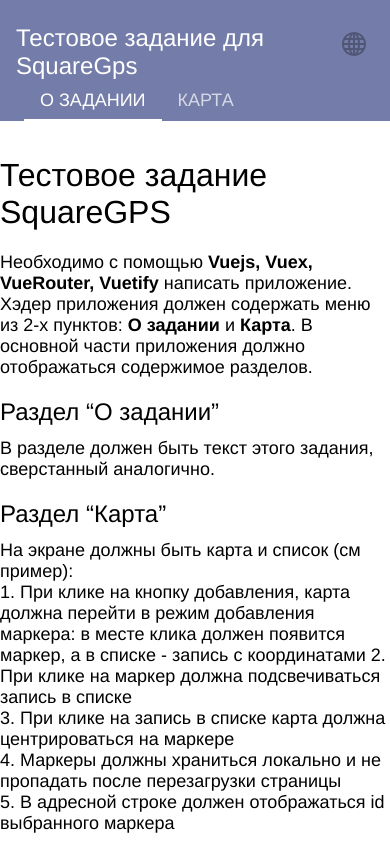
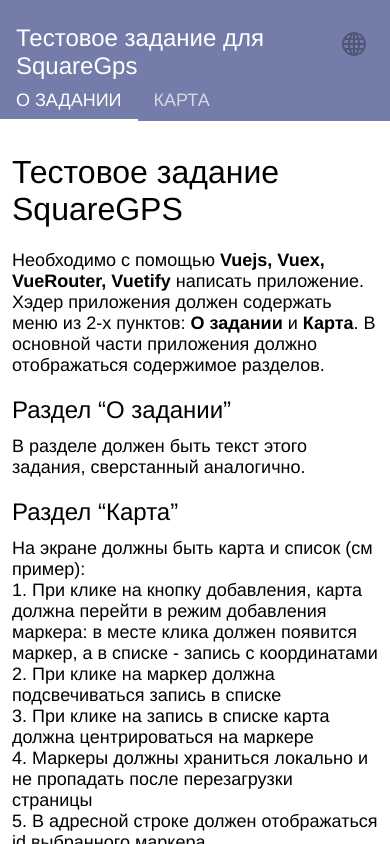
Before and after one commit to IldarDavletyarov/test-gps, a Vue app: page / in a window 390 px wide. Shown: the top 844 px of the page. Built offline with nearby package versions, Linux system fonts and the light colour scheme.

Commit message:
Add mobile styles

```diff
--- a/src/components/HelloWorld.vue
+++ /dev/null
@@ -1,60 +0,0 @@
-<template>
-  <div class="hello">
-    <h1>{{ msg }}</h1>
-    <p>
-      For a guide and recipes on how to configure / customize this project,<br>
-      check out the
-      <a href="https://cli.vuejs.org" target="_blank" rel="noopener">vue-cli documentation</a>.
-    </p>
-    <h3>Installed CLI Plugins</h3>
-    <ul>
-      <li><a href="https://github.com/vuejs/vue-cli/tree/dev/packages/%40vue/cli-plugin-babel" target="_blank" rel="noopener">babel</a></li>
-      <li><a href="https://github.com/vuejs/vue-cli/tree/dev/packages/%40vue/cli-plugin-router" target="_blank" rel="noopener">router</a></li>
-      <li><a href="https://github.com/vuejs/vue-cli/tree/dev/packages/%40vue/cli-plugin-vuex" target="_blank" rel="noopener">vuex</a></li>
-      <li><a href="https://github.com/vuejs/vue-cli/tree/dev/packages/%40vue/cli-plugin-eslint" target="_blank" rel="noopener">eslint</a></li>
-      <li><a href="https://github.com/vuejs/vue-cli/tree/dev/packages/%40vue/cli-plugin-unit-jest" target="_blank" rel="noopener">unit-jest</a></li>
-    </ul>
-    <h3>Essential Links</h3>
-    <ul>
-      <li><a href="https://vuejs.org" target="_blank" rel="noopener">Core Docs</a></li>
-      <li><a href="https://forum.vuejs.org" target="_blank" rel="noopener">Forum</a></li>
-      <li><a href="https://chat.vuejs.org" target="_blank" rel="noopener">Community Chat</a></li>
-      <li><a href="https://twitter.com/vuejs" target="_blank" rel="noopener">Twitter</a></li>
-      <li><a href="https://news.vuejs.org" target="_blank" rel="noopener">News</a></li>
-    </ul>
-    <h3>Ecosystem</h3>
-    <ul>
-      <li><a href="https://router.vuejs.org" target="_blank" rel="noopener">vue-router</a></li>
-      <li><a href="https://vuex.vuejs.org" target="_blank" rel="noopener">vuex</a></li>
-      <li><a href="https://github.com/vuejs/vue-devtools#vue-devtools" target="_blank" rel="noopener">vue-devtools</a></li>
-      <li><a href="https://vue-loader.vuejs.org" target="_blank" rel="noopener">vue-loader</a></li>
-      <li><a href="https://github.com/vuejs/awesome-vue" target="_blank" rel="noopener">awesome-vue</a></li>
-    </ul>
-  </div>
-</template>
-
-<script>
-export default {
-  name: 'HelloWorld',
-  props: {
-    msg: String
-  }
-}
-</script>
-
-<!-- Add "scoped" attribute to limit CSS to this component only -->
-<style scoped lang="stylus">
-h3
-  margin 40px 0 0
-
-ul
-  list-style-type none
-  padding 0
-
-li
-  display inline-block
-  margin 0 10px
-
-a
-  color #42b983
-</style>
--- a/src/components/header.vue
+++ b/src/components/header.vue
@@ -45,6 +45,8 @@
   .navs
     display flex
     margin-left 24px
+    @media screen and (max-width: 640px)
+      margin-left 0
     .nav
       display block
       text-decoration none
--- a/src/main.js
+++ b/src/main.js
@@ -11,11 +11,9 @@
 Vue.use(VueI18n);
 
 const i18n = new VueI18n({
-  locale: 'ru',
+  locale: store.state.locale,
   messages,
 })
-
-
 
 new Vue({
   i18n,
--- a/src/views/About.vue
+++ b/src/views/About.vue
@@ -12,8 +12,10 @@
 <style lang="stylus">
 .about-page
   max-width 680px
-
   margin 36px auto
+  @media screen and (max-width: 600px)
+    margin unset
+    padding 12px
   h1
     font-weight 400
     font-size 24
--- a/src/views/Map.vue
+++ b/src/views/Map.vue
@@ -1,7 +1,8 @@
 <template lang="pug">
 .map-page
+  .markers-wrapper
+    .title {{ $t('map.markersTitle') }}
     .markers
-    .title {{ $t('map.markersTitle') }}
       .marker(
         v-for="marker in markers"
         :key="marker.id"
@@ -80,7 +81,6 @@
       if (this.id === marker.id) {
         return;
       }
-      // this.$router.push(`/map/${marker.id}`);
       this.$router.replace({ params: { id: marker.id } });
     },
   },
@@ -89,8 +89,11 @@
 <style lang="stylus">
 .map-page
   display flex
+  .markers-wrapper
+    width 25%
     .markers
-    width 25%
+      max-height calc(100vh - 175px)
+      overflow auto
     .title
       font-size 24px
       margin 16px 0 24px 16px
@@ -109,7 +112,7 @@
     position relative
     .y-map
       width 100%
-      height calc(100vh - 97px)
+      height calc(100vh - 105px)
     .plus
       position absolute
       padding 24px
@@ -123,4 +126,17 @@
         margin auto
         path
           fill #fff
+  @media screen and (max-width: 600px)
+    flex-direction column
+    .markers-wrapper
+      width 100%
+      .markers
+        max-height 165px
+    .map
+      width 100%
+      .plus
+        padding 12px
+        right 12px
+        bottom 12px
+
 </style>
```
Lines whose indentation alone changed are shown as unchanged.
